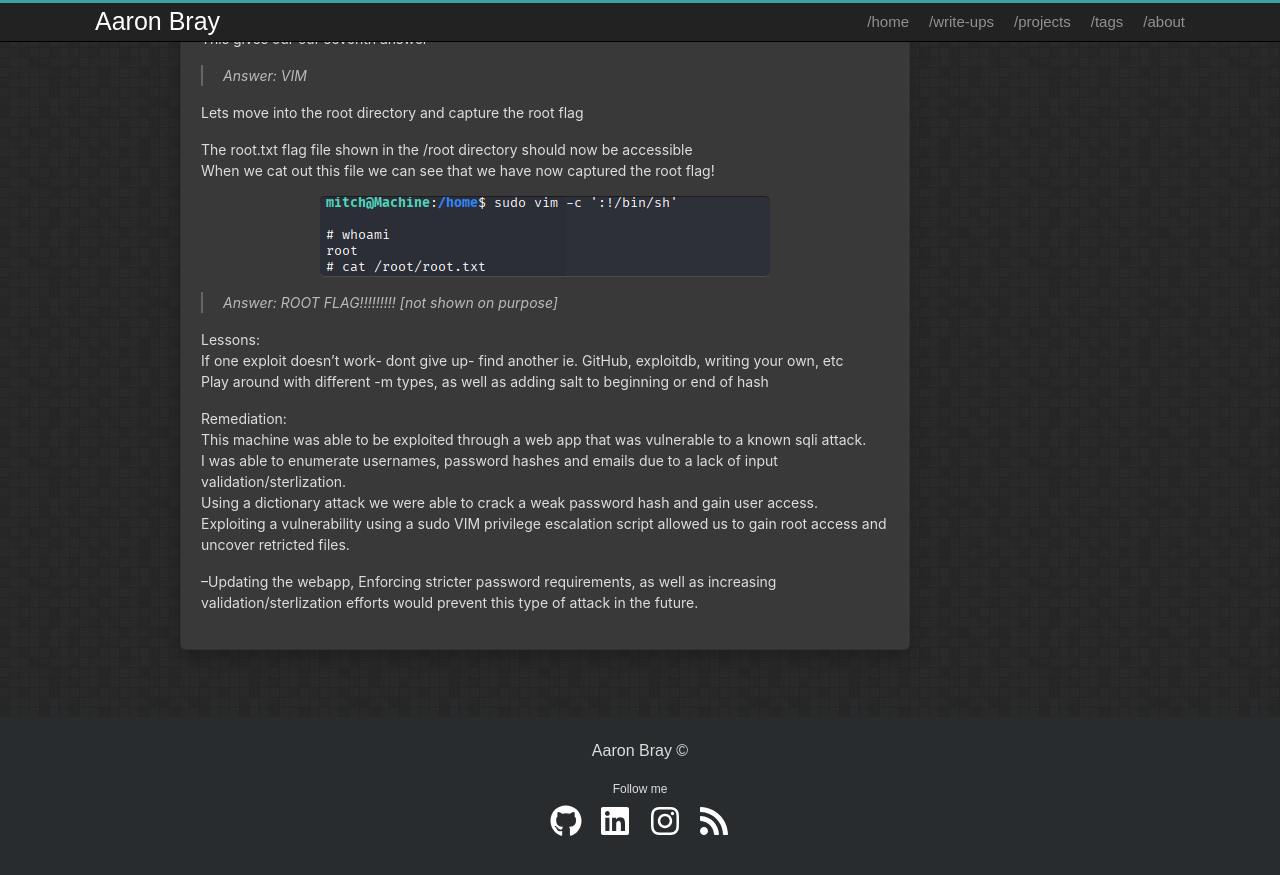
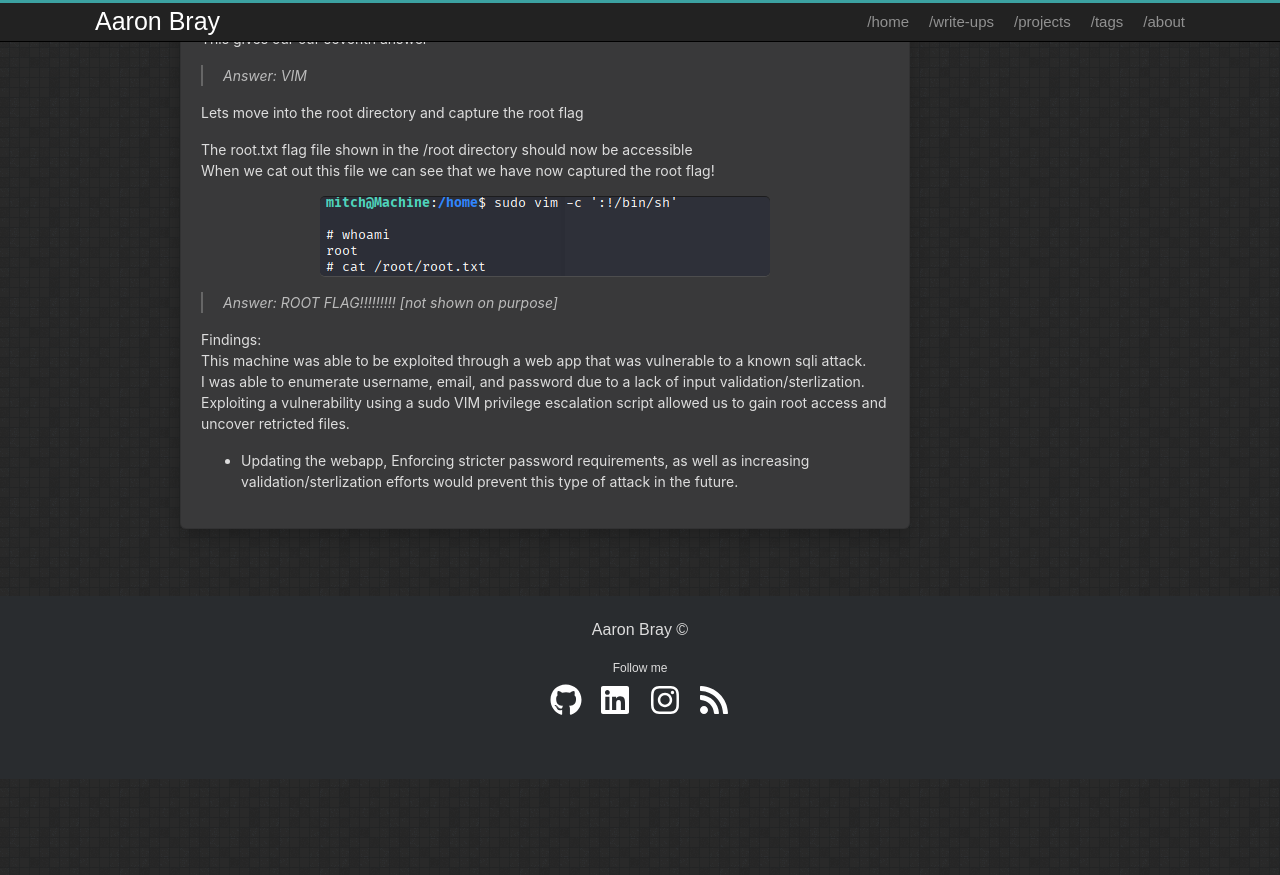
Before and after one commit to AaronBray/AaronBray.github.io, a Jekyll site: the page built from _posts/2025-09-01-SimpleCTF.md, in a window 1280 px wide and 900 px high, scrolled down 5843 px. Shown: the top 875 px of the window. Built offline with Jekyll 4.4.1, drawn with Linux system fonts in a browser that asks for light colours; after the commit the page ends 6622 px from its top, so only the background shows below that.

Commit message:
Update 2025-09-01-SimpleCTF.md

```diff
--- a/_posts/2025-09-01-SimpleCTF.md
+++ b/_posts/2025-09-01-SimpleCTF.md
@@ -229,14 +229,10 @@ When we cat out this file we can see that we have now captured the root flag!
 >Answer: ROOT FLAG!!!!!!!!! [not shown on purpose]
 
 
-Lessons:
-If one exploit doesn't work- dont give up- find another ie. GitHub, exploitdb, writing your own, etc
-Play around with different -m types, as well as adding salt to beginning or end of hash
 
-Remediation:
+Findings:
 This machine was able to be exploited through a web app that was vulnerable to a known sqli attack.
-I was able to enumerate usernames, password hashes and emails due to a lack of input validation/sterlization.
-Using a dictionary attack we were able to crack a weak password hash and gain user access.
+I was able to enumerate username, email, and password due to a lack of input validation/sterlization.
 Exploiting a vulnerability using a sudo VIM privilege escalation script allowed us to gain root access and uncover retricted files.
 
---Updating the webapp, Enforcing stricter password requirements, as well as increasing validation/sterlization efforts would prevent this type of attack in the future.
+- Updating the webapp, Enforcing stricter password requirements, as well as increasing validation/sterlization efforts would prevent this type of attack in the future.
```
